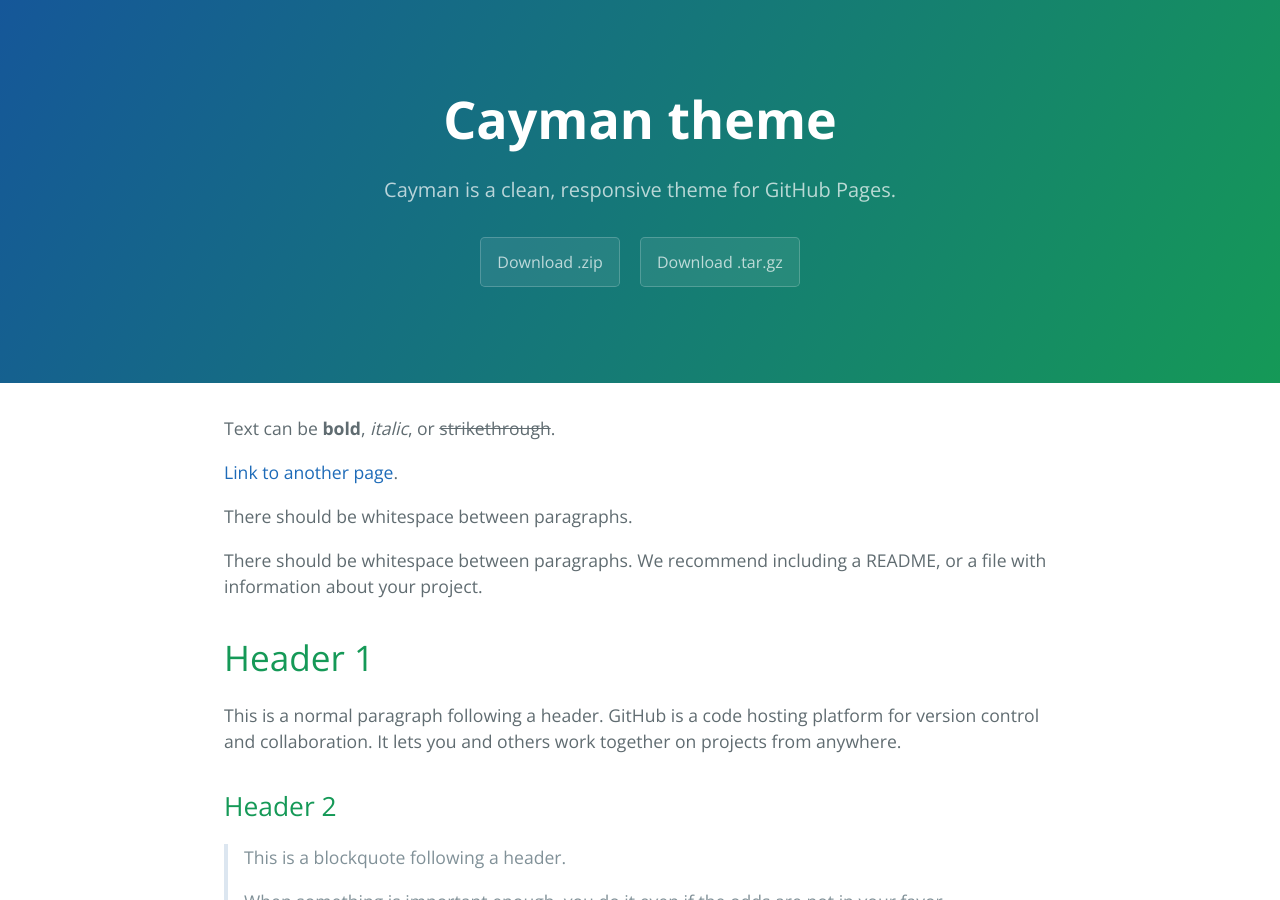
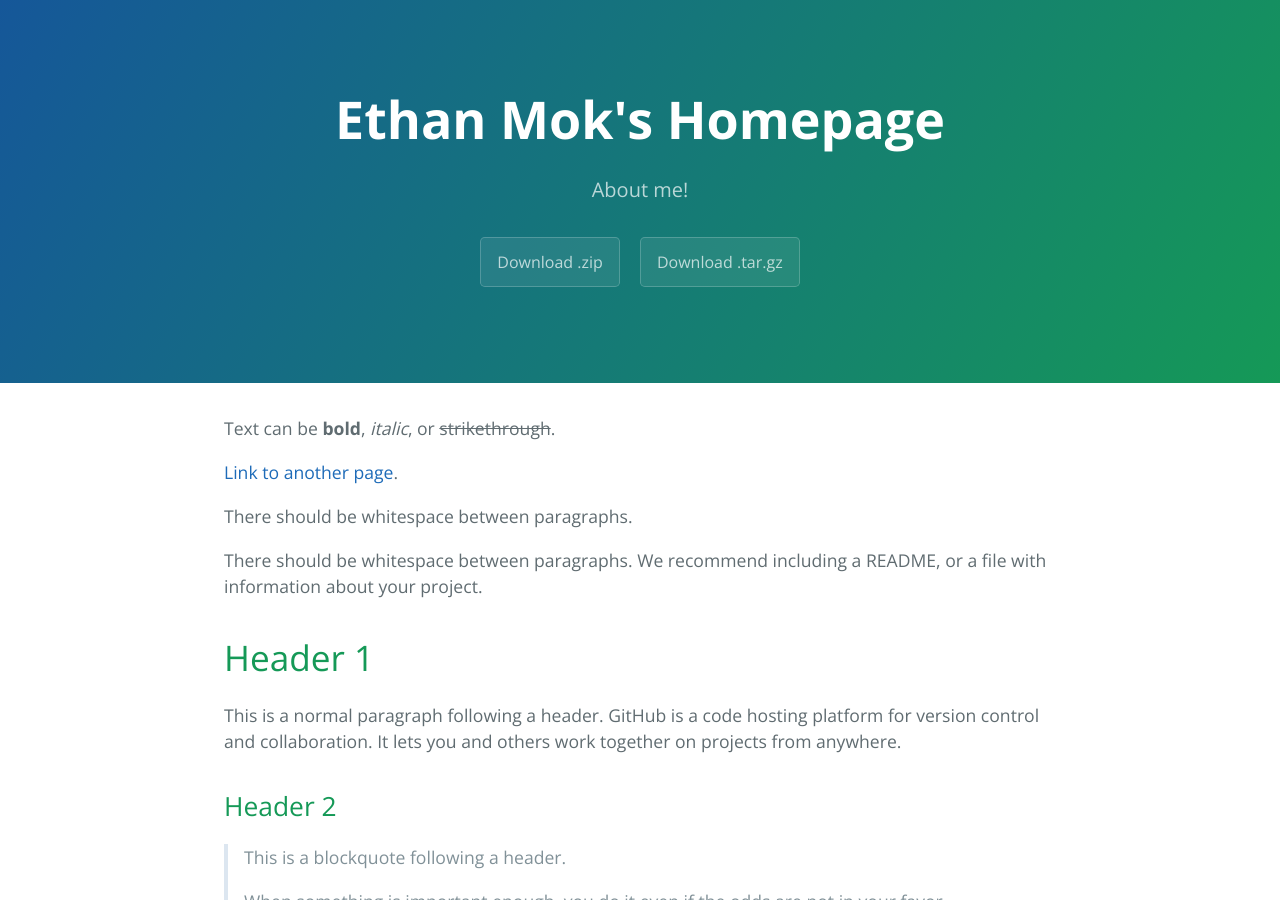
Before and after one commit to EthanMMF/EthanMMF.github.io, a Jekyll site: the page built from index.md, in a window 1280 px wide and 900 px high. Built offline with Jekyll 4.4.1, drawn with Linux system fonts in a browser that asks for light colours.

Commit message:
test again

```diff
--- a/_config.yml
+++ b/_config.yml
@@ -1,5 +1,5 @@
-title: Cayman theme
-description: Cayman is a clean, responsive theme for GitHub Pages.
+title: Ethan Mok's Homepage
+description: About me!
 show_downloads: true
 google_analytics:
-theme:
+theme: jekyll-theme-cayman
```
Also changed, not shown: 16 other files.
